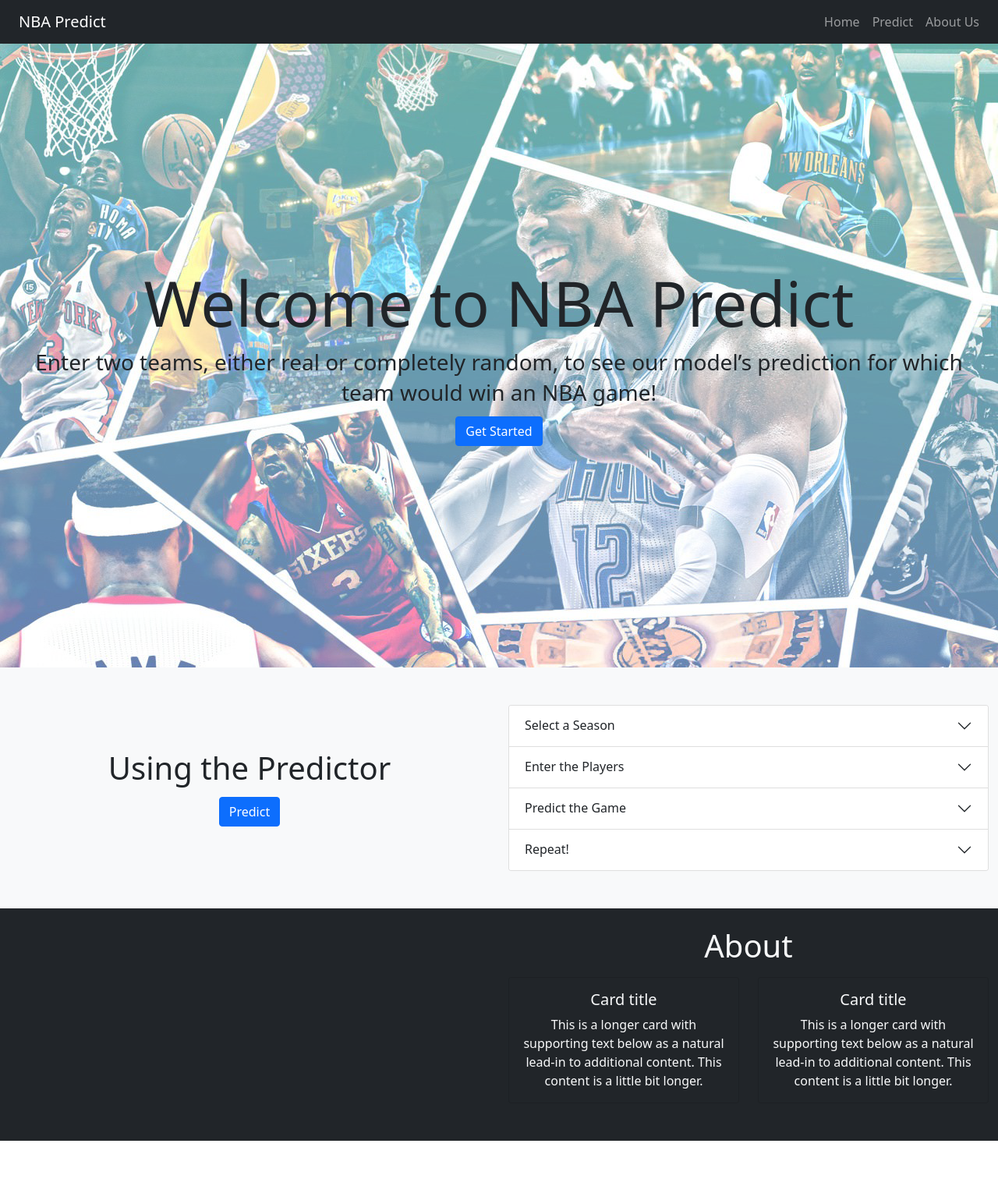
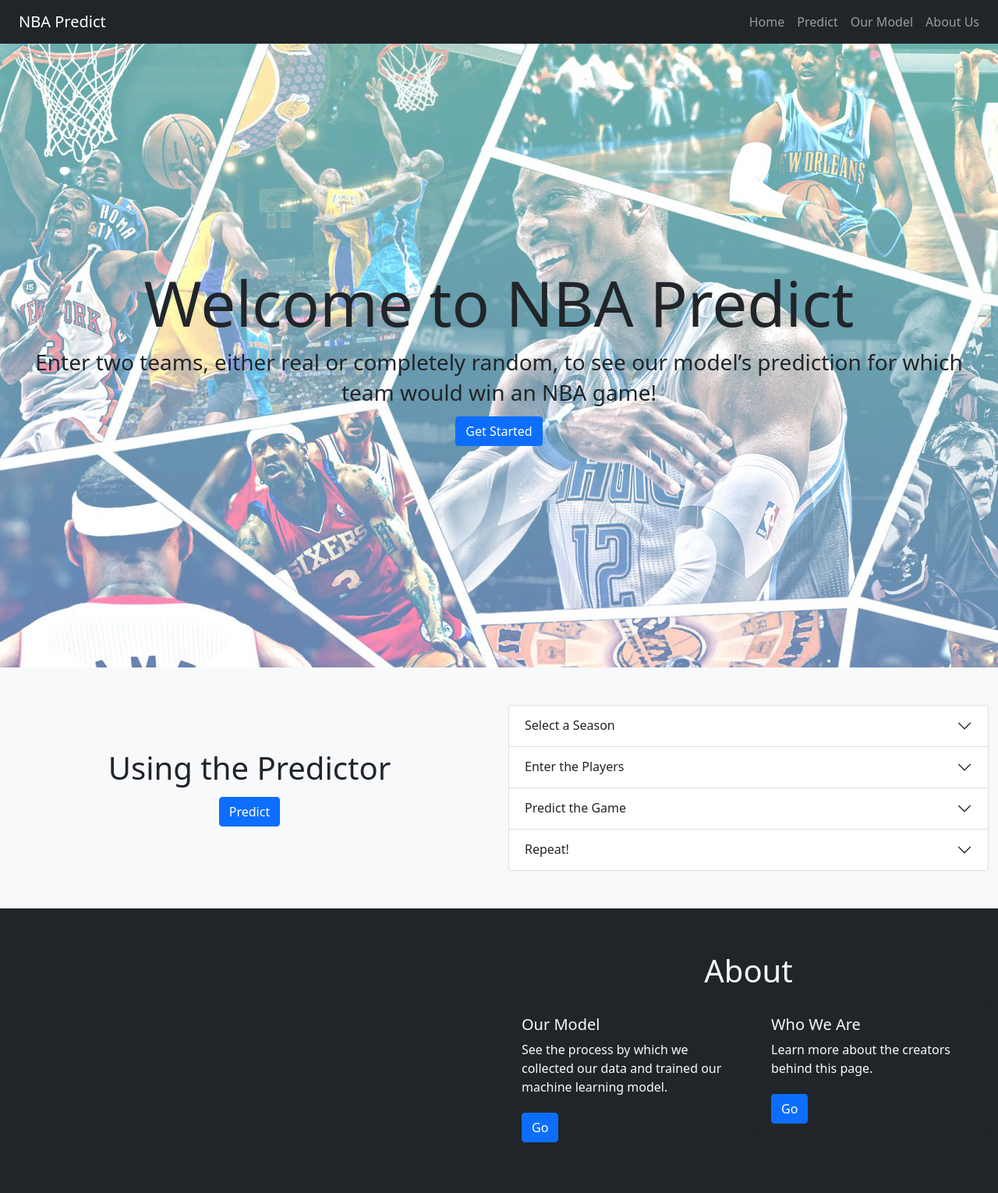
Before and after one commit to ljb135/nba-project-2, a Flask app: template templates/homeBS.html in a window 1280 px wide. Shown: the whole page at 78% size. Before the commit the page ends 1463 px from the top, so only its background shows below. Run offline with Flask 2, Linux system fonts and the light colour scheme; the template is opened without the code that fills it, so the values that code supplies are empty; parts of the project's set-up code (start-up, migrations or seed data) failed here and were passed over; some libraries are stand-ins or nearby versions.

Commit message:
Converted About Us page to BS

```diff
--- a/mainBS.py
+++ b/mainBS.py
@@ -32,6 +32,10 @@
 
     return render_template('formBS.html', title='Form', form=form)
 
+# Route for background page
+@app.route('/model')
+def model_page():
+    return render_template('modelBS.html', title='Our Model')
 
 # Route for about us page
 @app.route('/about')
--- a/templates/homeBS.html
+++ b/templates/homeBS.html
@@ -14,15 +14,15 @@
   </div>
 </div>
 
-<div id="body" class="container-fluid">
-  <div class="row bg-light pt-5 pb-5">
-    <div class="col-md align-self-center">
+<div id="body" class="container-fluid overflow-hidden">
+  <div class="row justify-content-center bg-light pt-5 pb-5 gy-5">
+    <div class="col-sm col-xxl-4 align-self-center">
       <center>
         <h1>Using the Predictor</h1>
         <a href="form" class="btn btn-primary" style="margin-top: 5px;">Predict</a>
       </center>
     </div>
-    <div class="col-md">
+    <div class="col-sm col-xxl-4">
       <div class="accordion" id="instructions">
         <div class="accordion-item">
           <h2 class="accordion-header" id="headingOne">
@@ -75,33 +75,33 @@
       </div>
     </div>
   </div>
-  <div class="row pb-5 text-light bg-dark">
-    <div class="col-md align-self-center">
+  <div class="row justify-content-center pt-5 pb-5 text-light bg-dark">
+    <div class="col-sm col-xxl-4 align-self-center">
     </div>
-    <div class="col-md align-self-center">
-      <center>
-        <div class="row mt-4 mb-2">
-          <h1>About</h1>
+    <div class="col-sm col-xxl-4 align-self-center">
+      <div class="row mt-2 mb-2">
+        <h1><center>About</center></h1>
       </div>
       <div class="row row-cols-1 row-cols-md-2 g-4">
         <div class="col">
           <div class="card bg-dark">
             <div class="card-body">
-                <h5 class="card-title">Card title</h5>
-                <p class="card-text">This is a longer card with supporting text below as a natural lead-in to additional content. This content is a little bit longer.</p>
+              <h5 class="card-title">Our Model</h5>
+              <p class="card-text">See the process by which we collected our data and trained our machine learning model.</p>
+              <a href="model" class="btn btn-primary" style="margin-top: 5px;">Go</a>
             </div>
           </div>
         </div>
         <div class="col">
           <div class="card bg-dark">
             <div class="card-body">
-                <h5 class="card-title">Card title</h5>
-                <p class="card-text">This is a longer card with supporting text below as a natural lead-in to additional content. This content is a little bit longer.</p>
+              <h5 class="card-title">Who We Are</h5>
+              <p class="card-text">Learn more about the creators behind this page.</p>
+              <a href="about" class="btn btn-primary" style="margin-top: 5px;">Go</a>
             </div>
           </div>
         </div>
       </div>
-      </center>
     </div>
   </div>
 </div>
--- a/templates/layoutBS.html
+++ b/templates/layoutBS.html
@@ -22,6 +22,9 @@
                     <a class="nav-link" href="form">Predict</a>
                 </li>
                 <li class="nav-item">
+                    <a class="nav-link" href="model">Our Model</a>
+                </li>
+                <li class="nav-item">
                     <a class="nav-link" href="about">About Us</a>
                 </li>
             </ul>
```
Also changed, not shown: templates/aboutBS.html (+39 -58 lines), templates/modelBS.html (added, +62 -0 lines). Lines whose indentation alone changed are shown as unchanged.
